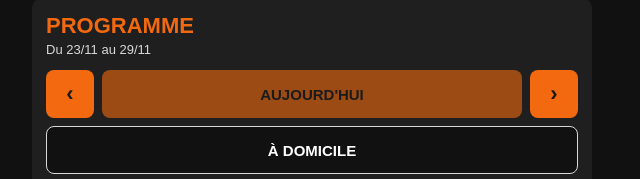
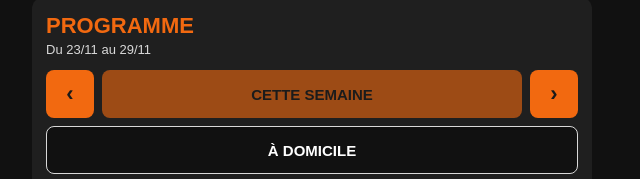
Before and after one commit to Kind-Tree/vbg-tableau-de-bord, a plain HTML site: page docs/index.html in a window 1280 px wide. Shown: the part 213-392 px from the top of the page, 128-768 px from the left. Drawn offline with Linux system fonts and the light colour scheme.

Commit message:
Programme : le bouton « Aujourd'hui » devient « Cette semaine »
Le bouton ramène à la semaine en cours : le libellé le dit.
La pastille « Aujourd'hui » à côté du jour reste inchangée.
ETAT.md : test Node en échec déjà avant ce changement, à corriger.

Co-Authored-By: Claude Sonnet 5.5 <noreply@anthropic.com>

```diff
--- a/docs/index.html
+++ b/docs/index.html
@@ -281,7 +281,7 @@ function liPlateau(b,auj,h,sansCarte){
 const SEM_PROG={debut:null,dom:false}; // semaine affichée (null : celle d'aujourd'hui) et filtre « À domicile »
 function carteProgramme(d){
   const c=el("article","carte"),poule=el("p","poule"),nav=el("div","nav"),zone=el("div","jours");
-  const prec=el("button",null,"‹"),suiv=el("button",null,"›"),auj_b=el("button","aujourdhui","Aujourd'hui"),dom=el("button","bascule","À domicile");
+  const prec=el("button",null,"‹"),suiv=el("button",null,"›"),auj_b=el("button","aujourdhui","Cette semaine"),dom=el("button","bascule","À domicile");
   prec.setAttribute("aria-label","Semaine précédente");suiv.setAttribute("aria-label","Semaine suivante");
   nav.append(prec,auj_b,suiv);c.append(el("h2",null,"Programme"),poule,nav,dom,zone);
   let courant=null;
```
Also changed, not shown: 1 other file.
